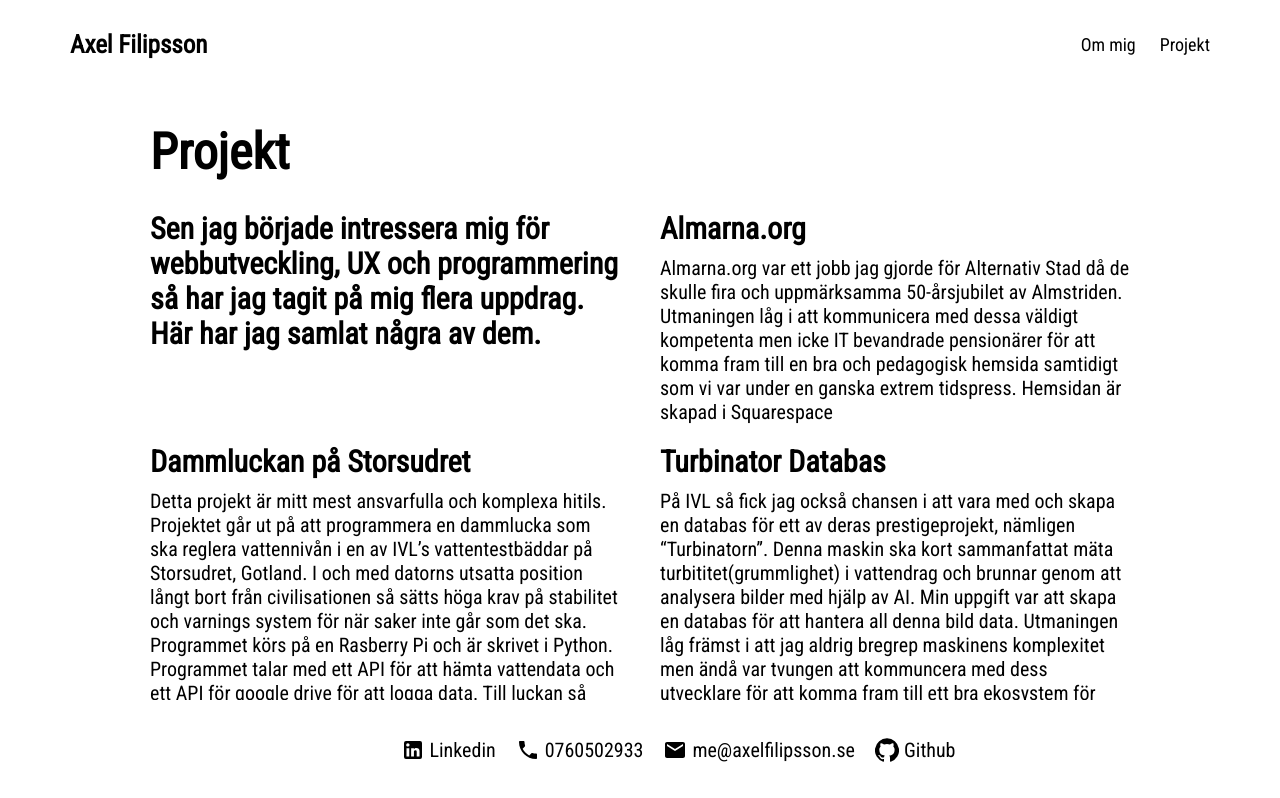
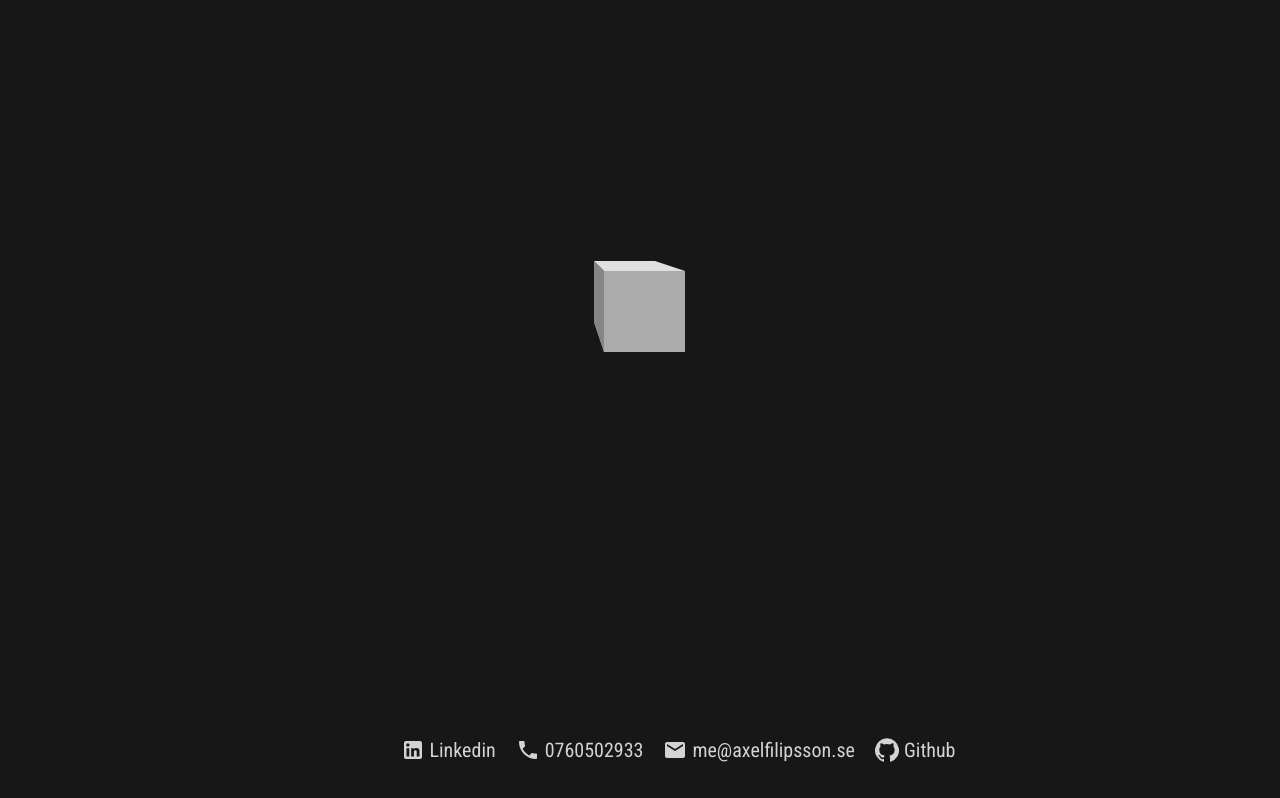
Before and after one commit to axelfilipsson/webb, a React (Create React App) app: page /projects in a window 1280 px wide. Shown: the top 798 px of the page. Built offline with nearby package versions, Linux system fonts and the light colour scheme.

Commit message:
major changes

```diff
--- a/src/App.css
+++ b/src/App.css
@@ -1,6 +1,9 @@
 body {
     font-family: 'Roboto Condensed', sans-serif;
     margin: 0 3em 0 3em;
+    background-color: rgb(23, 23, 23);
+    text-align: center;
+
 }
 .mobile-display{
     display: none;
@@ -18,6 +21,10 @@ body {
 header {
     overflow: hidden;
     padding: 20px 10px;
+}
+
+.box-icon{
+  margin-top: 20%;
 }
 
 .icon {
@@ -42,7 +49,7 @@ header a.logo {
 
 header a.active {
     background-color: rgb(226, 167, 254);
-    color: white;
+    color: #d3d3d3;
 }
 
 .header-right {
@@ -130,10 +137,12 @@ ul {
     margin: 0;
     padding: 0;
     overflow: hidden;
+
 }
 
 li a {
     text-decoration: none;
+    color: "#d3d3d3";
 }
 
 li a:hover {
@@ -141,7 +150,7 @@ li a:hover {
 }
 
 li a:visited {
-    color: black;
+    color: #d3d3d3;
 }
 
 a:visited:hover {
@@ -156,7 +165,7 @@ footer {
     width: 100%;
     height: 100px;
     align-items: center;
-    background-color: #FFFFFF;
+  color: #d3d3d3;
 }
 
 .footer-item {
@@ -165,7 +174,7 @@ footer {
 }
 
 a {
-    color: black;
+    color: #d3d3d3;
     font-size: 20px;
     text-decoration: none;
 }
--- a/src/App.js
+++ b/src/App.js
@@ -7,17 +7,18 @@ import About from './components/About';
 import Projects from './components/Projects';
 import { BrowserRouter as Router, Route} from 'react-router-dom';
 import Cv from './components/Cv';
+import Icon from './resources/icon'
 
 function App() {
   return (
     <Router>
       <div>
-        <Header></Header>
-        <Route path='/' exact render={(props) => (<> <Home></Home></>)}/>
+        {/* <Header></Header> */}
+        {/* <Route path='/' exact render={(props) => (<> <Home></Home></>)}/>
         <Route path='/about' component={About}/>
         <Route path='/projects' component={Projects}/>
-        {/* <Route path='/contact' component={Contact}/> */}
-        {/* <Route path='/cv' component={Cv}/> */}
+       */}
+        <Icon > </Icon>
         <Footer></Footer>
       </div>
     </Router>
--- /dev/null
+++ b/src/resources/icon.jsx
@@ -0,0 +1,18 @@
+function Icon() {
+  return (
+    <svg className='box-icon'
+      xmlns="http://www.w3.org/2000/svg"
+      width="140"
+      height="140"
+      fill="none"
+      viewBox="0 0 140 140"
+    >
+
+      <path fill="#ACABAB"d="M34 34h81v81H34V34zM24 24l10 10v81L24 85V24z"></path>
+      <path fill="#E0DFDF" d="M34 34h81L85 24H24l10 10z"></path>
+      <path fill="#858585" d="M24 24l10 10v81L24 85V24z"></path>
+    </svg>
+  );
+}
+
+export default Icon;
```
